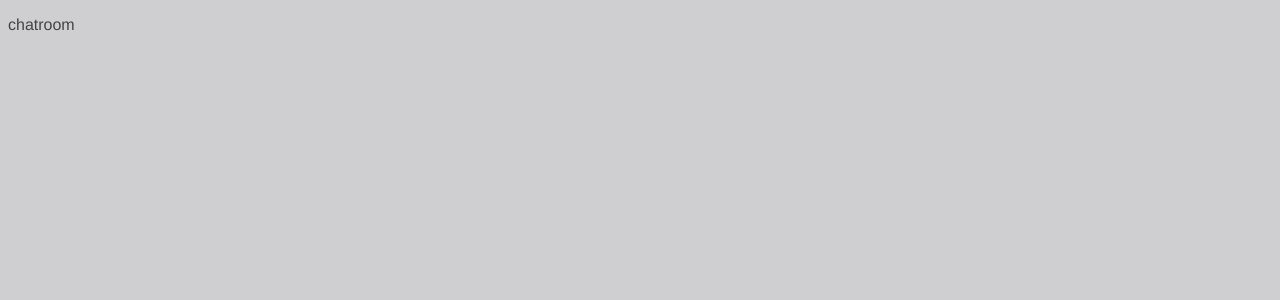
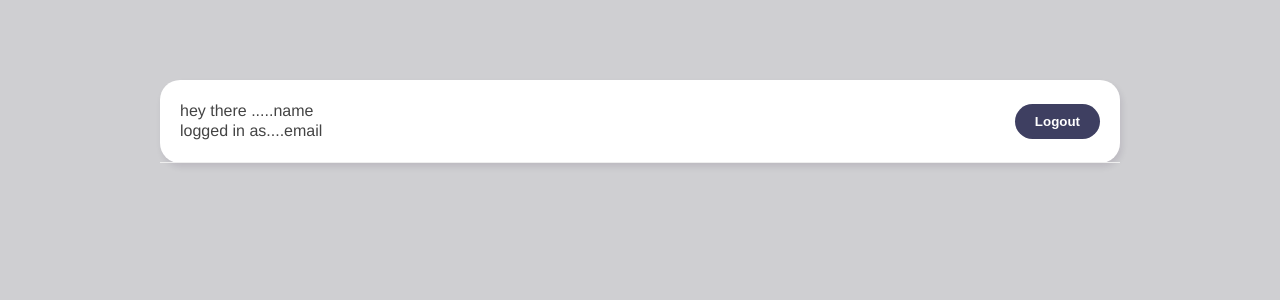
Before and after one commit to annaszumiec/VUE-live-chat, a Vue app: page /chatroom in a window 1280 px wide. Shown: the top 300 px of the page. Built offline with nearby package versions, Linux system fonts and the light colour scheme.

Commit message:
added Navbar component

```diff
--- /dev/null
+++ b/src/components/Navbar.vue
@@ -0,0 +1,32 @@
+<template>
+  <nav>
+    <div>
+      <p>hey there .....name</p>
+      <p>logged in as....email</p>
+    </div>
+    <button>Logout</button>
+  </nav>
+</template>
+
+<script>
+export default {};
+</script>
+
+<style>
+nav {
+  padding: 20px;
+  border-bottom: 1px solid #eee;
+  display: flex;
+  justify-content: space-between;
+  align-items: center;
+}
+nav p {
+  margin: 2px auto;
+  font-size: 16px;
+  color: #444;
+}
+nav p.email {
+  font-size: 14px;
+  color: #999;
+}
+</style>
--- a/src/views/Chatroom.vue
+++ b/src/views/Chatroom.vue
@@ -1,9 +1,15 @@
 <template>
-  <p>chatroom</p>
+  <div class="container">
+    <Navbar />
+  </div>
 </template>
 
 <script>
-export default {};
+import Navbar from "../components/Navbar.vue";
+
+export default {
+  components: { Navbar },
+};
 </script>
 
 <style>
```
